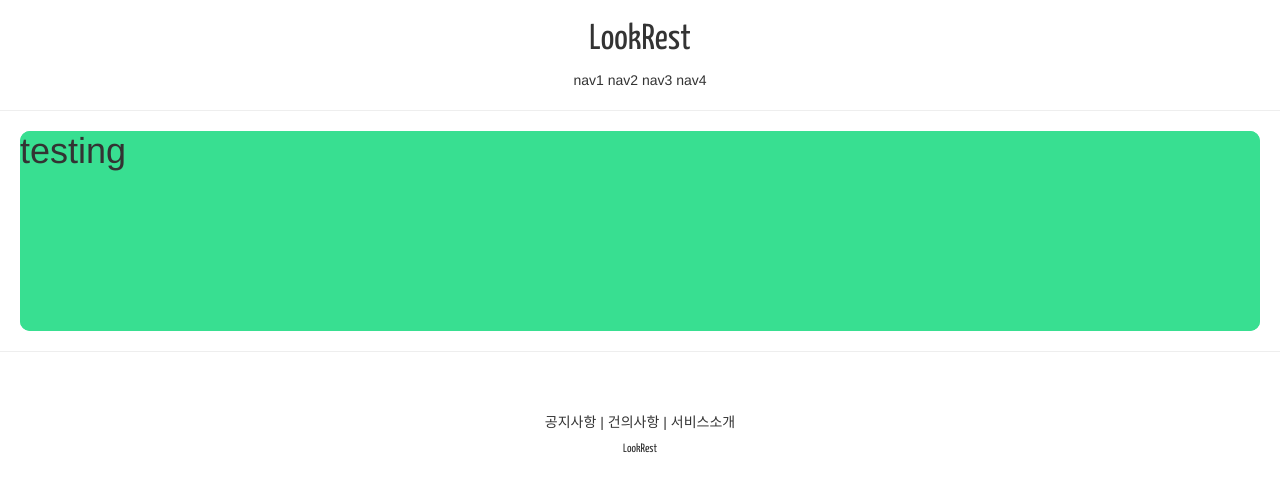
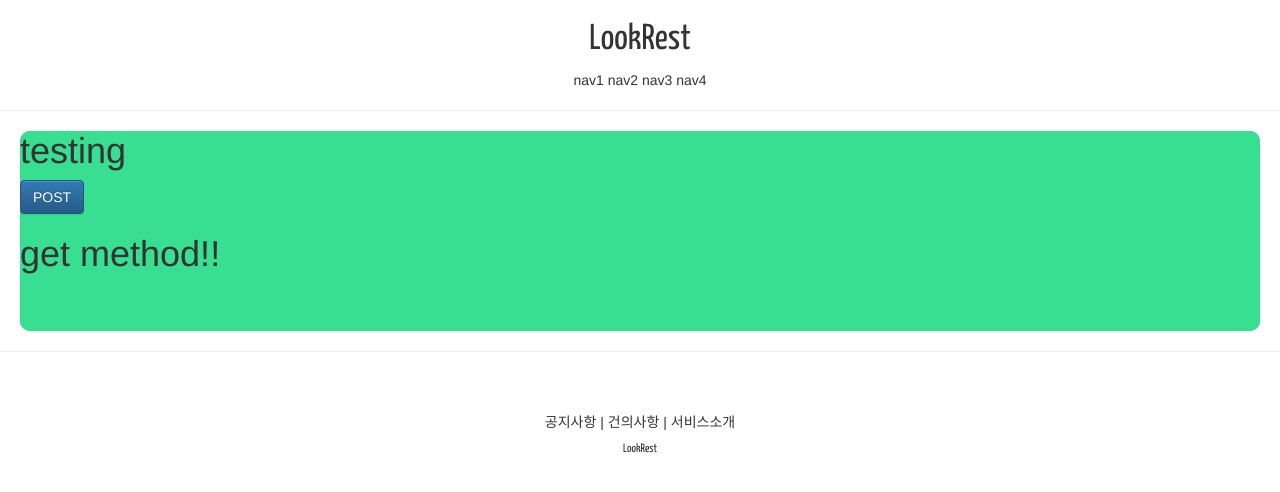
Before and after one commit to look-sun/lookrest, a Django app: page /account/hello_world in a window 1280 px wide. Shown: the top 492 px of the page. Run offline with Django 3.2, Linux system fonts and the light colour scheme; some libraries are stand-ins or nearby versions.

Commit message:
django course 16 commit

```diff
--- a/accountapp/templates/accounts/hello_world.html
+++ b/accountapp/templates/accounts/hello_world.html
@@ -5,5 +5,14 @@
     <h1>
         testing
     </h1>
+
+    <form action="" method="POST">
+        {% csrf_token %}
+        <input type="submit" class="btn btn-primary" value="POST">
+    </form>
+
+    <h1>
+        {{text}}
+    </h1>
 </div>
 {% endblock %}
--- a/accountapp/views.py
+++ b/accountapp/views.py
@@ -4,4 +4,8 @@ from django.shortcuts import render
 # Create your views here.
 
 def hello_world(req):
-    return render(req, 'accounts/hello_world.html')
+
+    if req.method == "POST":
+        return render(req, 'accounts/hello_world.html', context={'text': 'post method!!'})
+    else:
+        return render(req, 'accounts/hello_world.html', context={'text': 'get method!!'})
```
